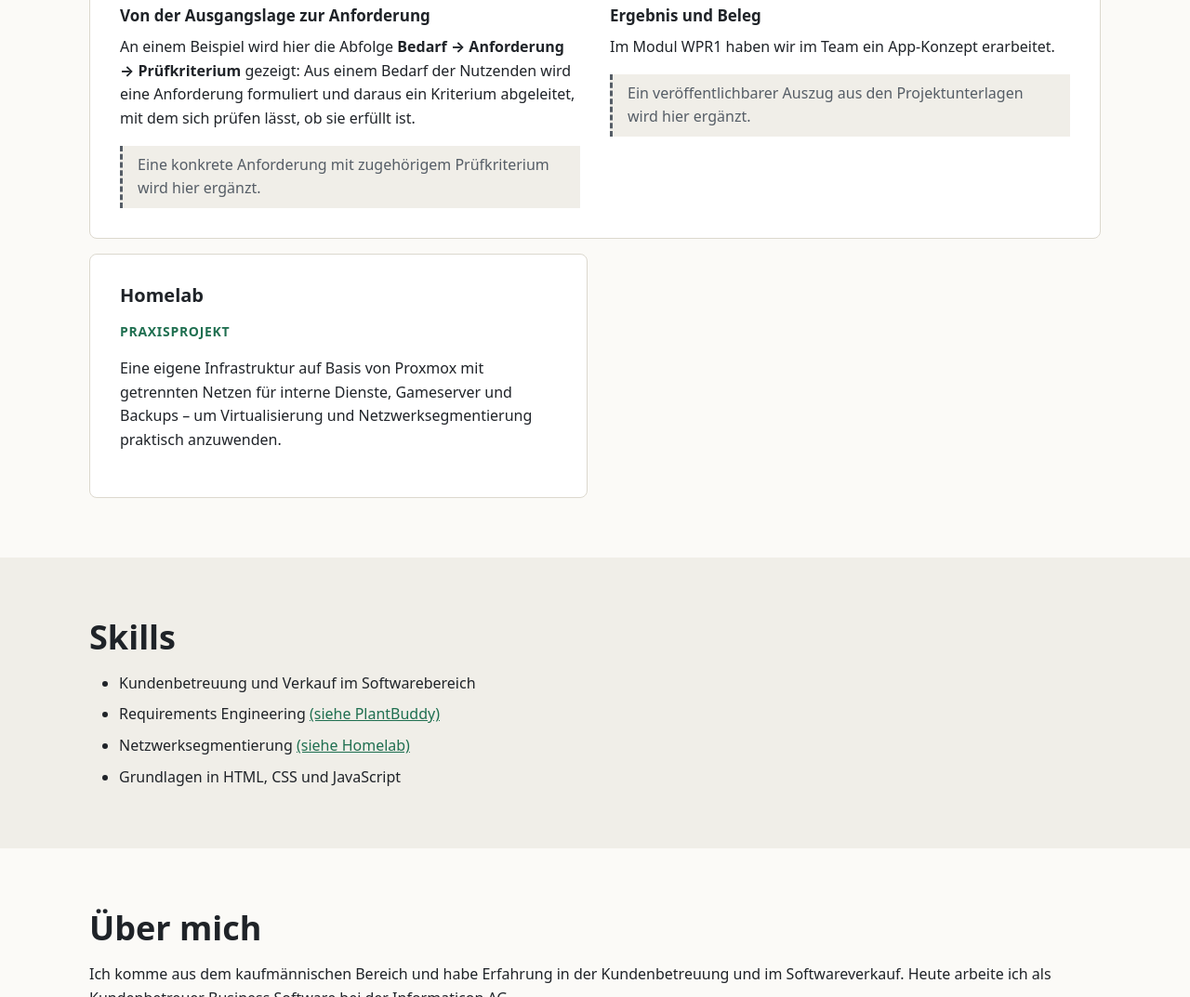
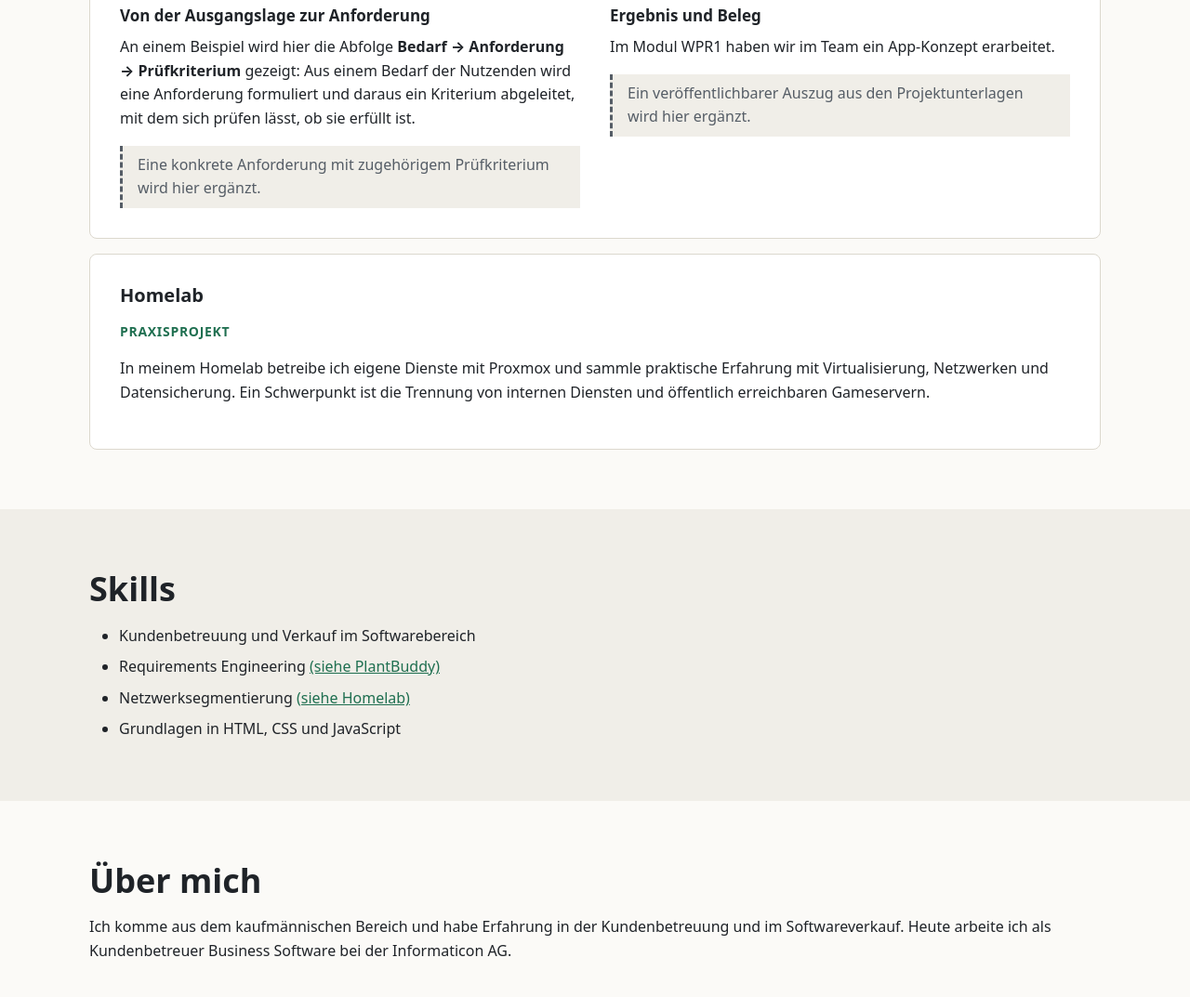
Before and after one commit to titoa123/portfolio-page, a plain HTML site: page index.html in a window 1280 px wide. Shown: the part 1083-2156 px from the top of the page at 93% size. Drawn offline with Linux system fonts and the light colour scheme.

Commit message:
feat: add concise Homelab project overview
Arbeitspaket 2.2: Homelab-Karte als kurzer öffentlicher Projektüberblick
(Proxmox, Virtualisierung, Netzwerke, Datensicherung, Trennung von
internen Diensten und öffentlich erreichbaren Gameservern).
Changelog-Eintrag 2.2 ergänzt.

Co-Authored-By: Claude Opus 5.5 <noreply@anthropic.com>

```diff
--- a/index.html
+++ b/index.html
@@ -91,12 +91,13 @@
               </section>
             </div>
           </article>
-          <article id="homelab" class="card" aria-labelledby="homelab-title">
+          <article id="homelab" class="card card-case" aria-labelledby="homelab-title">
             <h3 id="homelab-title">Homelab</h3>
             <p class="card-tag">Praxisprojekt</p>
             <p>
-              Eine eigene Infrastruktur auf Basis von Proxmox mit getrennten Netzen für interne
-              Dienste, Gameserver und Backups – um Virtualisierung und Netzwerksegmentierung praktisch anzuwenden.
+              In meinem Homelab betreibe ich eigene Dienste mit Proxmox und sammle praktische
+              Erfahrung mit Virtualisierung, Netzwerken und Datensicherung. Ein Schwerpunkt ist die
+              Trennung von internen Diensten und öffentlich erreichbaren Gameservern.
             </p>
           </article>
         </div>
```
Also changed, not shown: 1 other file.
